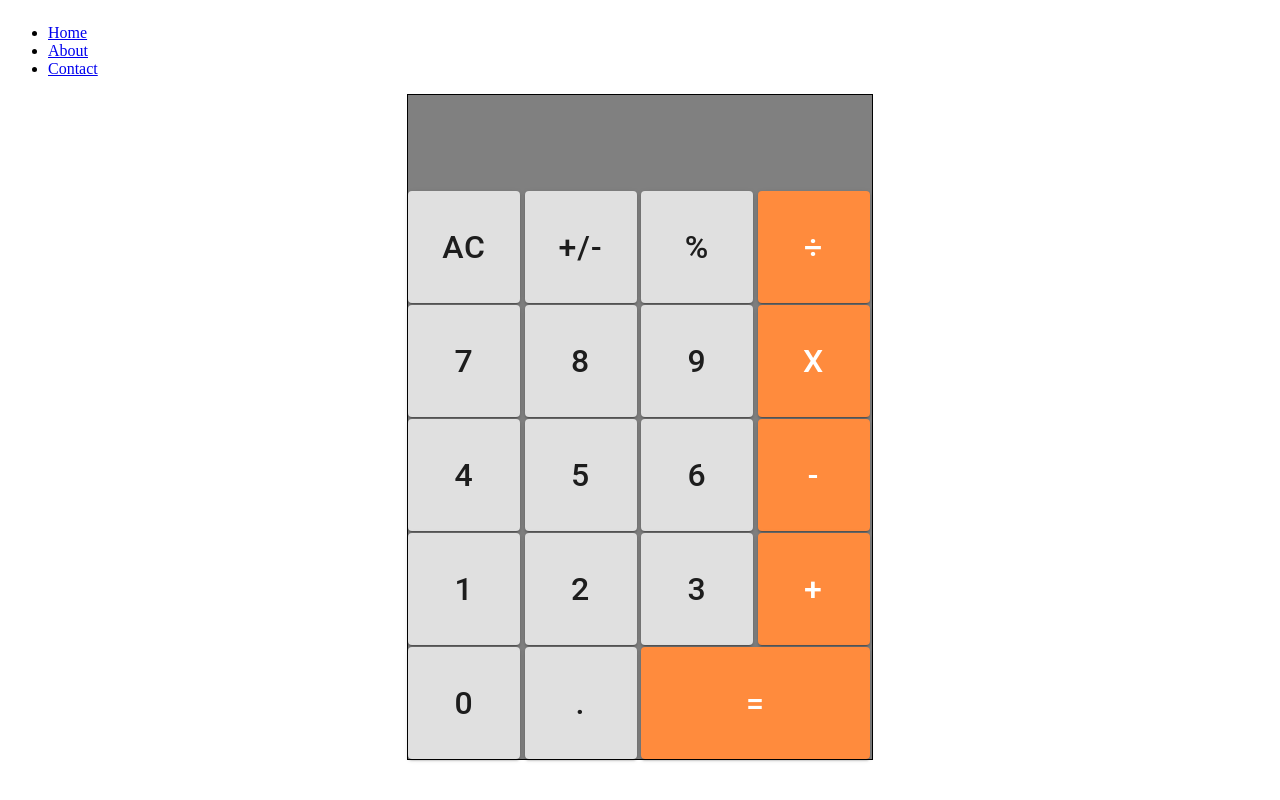
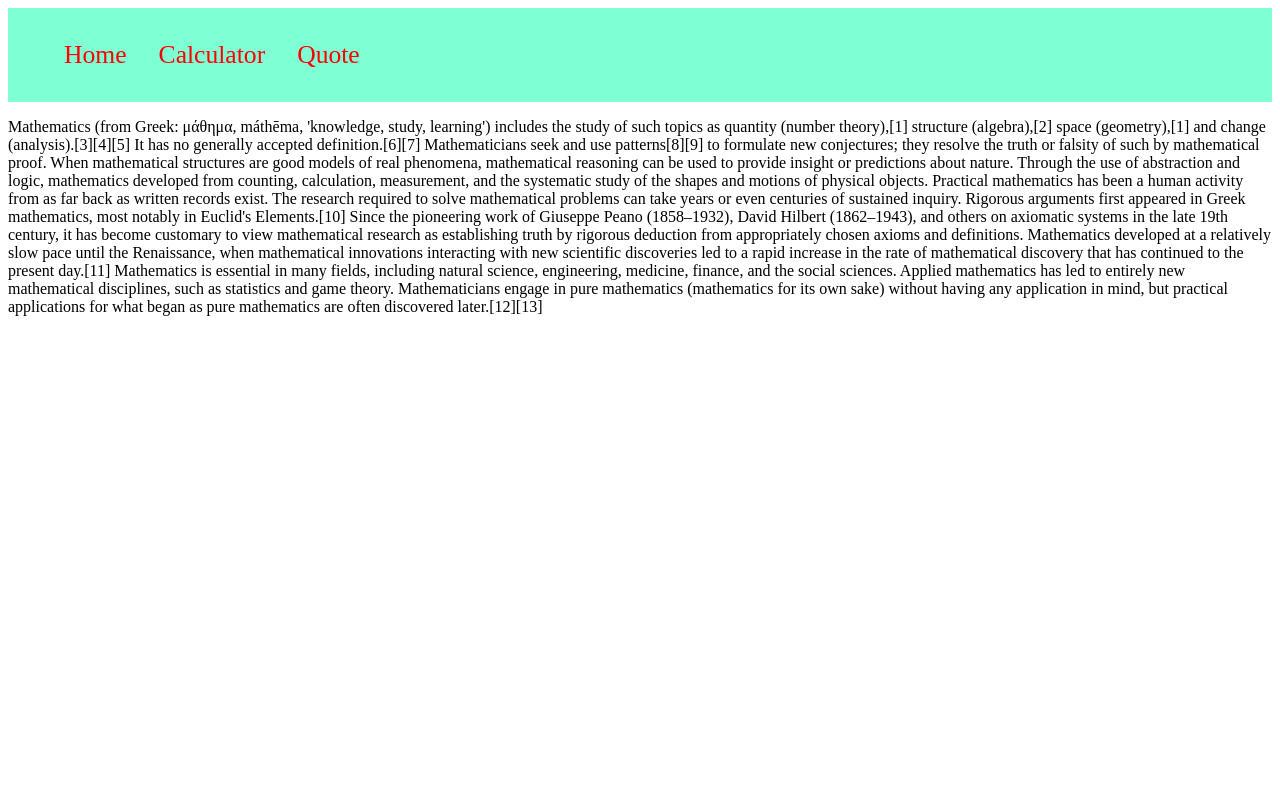
Before and after one commit to oxenprogrammer/simple-calculator, a React (Create React App) app: page / in a window 1280 px wide. Built offline with nearby package versions, Linux system fonts and the light colour scheme.

Commit message:
Feat(math-web): add routing && pages

```diff
--- a/package.json
+++ b/package.json
@@ -15,6 +15,7 @@
     "prop-types": "^15.7.2",
     "react": "^17.0.2",
     "react-dom": "^17.0.2",
+    "react-router-dom": "^5.2.0",
     "react-scripts": "4.0.3",
     "web-vitals": "^1.1.2"
   },
--- a/src/components/App.js
+++ b/src/components/App.js
@@ -14,7 +14,7 @@
     alignSelf: "center",
     "@media(max-width: 480px)": {
       width: "20rem",
-    }
+    },
   },
 }));
 
--- a/src/components/Header.js
+++ b/src/components/Header.js
@@ -1,7 +1,13 @@
 import React, { memo } from "react";
+import { Route, BrowserRouter as Router, Switch } from "react-router-dom";
+
+import App from "./App";
+import HomeComponent from "./home.component";
+import QuoteComponent from "./quote.component";
 
 // eslint-disable-next-line react/display-name
 const Header = memo(() => (
+  <Router>
     <main>
       <nav>
         <ul>
@@ -9,14 +15,20 @@
             <a href="/">Home</a>
           </li>
           <li>
-          <a href="/about">About</a>
+            <a href="/calculator">Calculator</a>
           </li>
           <li>
-          <a href="/contact">Contact</a>
+            <a href="/quote">Quote</a>
           </li>
         </ul>
       </nav>
+      <Switch>
+        <Route path="/" exact component={HomeComponent} />
+        <Route path="/calculator" component={App} />
+        <Route path="/quote" component={QuoteComponent} />
+      </Switch>
     </main>
+  </Router>
 ));
 
 export default Header;
--- a/src/components/button.component.js
+++ b/src/components/button.component.js
@@ -20,7 +20,7 @@
     "@media(max-width: 480px)": {
       height: "4.8rem",
       width: "4.8rem",
-    }
+    },
   },
 }));
 
--- /dev/null
+++ b/src/components/home.component.js
@@ -0,0 +1,38 @@
+/* eslint-disable react/no-unescaped-entities */
+const HomeComponent = () => {
+  return (
+    <div className="home">
+      Mathematics (from Greek: μάθημα, máthēma, 'knowledge, study, learning')
+      includes the study of such topics as quantity (number theory),[1]
+      structure (algebra),[2] space (geometry),[1] and change
+      (analysis).[3][4][5] It has no generally accepted definition.[6][7]
+      Mathematicians seek and use patterns[8][9] to formulate new conjectures;
+      they resolve the truth or falsity of such by mathematical proof. When
+      mathematical structures are good models of real phenomena, mathematical
+      reasoning can be used to provide insight or predictions about nature.
+      Through the use of abstraction and logic, mathematics developed from
+      counting, calculation, measurement, and the systematic study of the shapes
+      and motions of physical objects. Practical mathematics has been a human
+      activity from as far back as written records exist. The research required
+      to solve mathematical problems can take years or even centuries of
+      sustained inquiry. Rigorous arguments first appeared in Greek mathematics,
+      most notably in Euclid's Elements.[10] Since the pioneering work of
+      Giuseppe Peano (1858–1932), David Hilbert (1862–1943), and others on
+      axiomatic systems in the late 19th century, it has become customary to
+      view mathematical research as establishing truth by rigorous deduction
+      from appropriately chosen axioms and definitions. Mathematics developed at
+      a relatively slow pace until the Renaissance, when mathematical
+      innovations interacting with new scientific discoveries led to a rapid
+      increase in the rate of mathematical discovery that has continued to the
+      present day.[11] Mathematics is essential in many fields, including
+      natural science, engineering, medicine, finance, and the social sciences.
+      Applied mathematics has led to entirely new mathematical disciplines, such
+      as statistics and game theory. Mathematicians engage in pure mathematics
+      (mathematics for its own sake) without having any application in mind, but
+      practical applications for what began as pure mathematics are often
+      discovered later.[12][13]
+    </div>
+  );
+};
+
+export default HomeComponent;
--- /dev/null
+++ b/src/components/quote.component.js
@@ -0,0 +1,9 @@
+import qoute from '../assets/img/qoute.jpg';
+
+const QuoteComponent = () => {
+  return <div className="about">
+    <img src={qoute} alt={'Beauty of mathematics'} />
+  </div>;
+};
+
+export default QuoteComponent;
--- a/src/index.css
+++ b/src/index.css
@@ -6,3 +6,30 @@
   justify-content: center;
   align-content: center;
 }
+
+main {
+  display: flex;
+  justify-content: center;
+  flex-direction: column;
+}
+
+nav {
+  background-color: aquamarine;
+  margin-bottom: 1rem;
+}
+
+nav ul {
+  display: flex;
+  list-style-type: none;
+}
+
+nav ul li {
+  padding: 1rem;
+  font-size: 1.6rem;
+}
+
+nav ul li a {
+  text-decoration: none;
+  color: red;
+  float: right;
+}
--- a/src/index.js
+++ b/src/index.js
@@ -1,6 +1,6 @@
 import "./index.css";
 
-import App from "./components/App";
+// import App from "./components/App";
 import Header from "./components/Header";
 import React from "react";
 import ReactDOM from "react-dom";
@@ -9,7 +9,7 @@
 ReactDOM.render(
   <React.StrictMode>
     <Header />
-    <App />
+    {/* <App /> */}
   </React.StrictMode>,
   document.getElementById("root")
 );
```
Also changed, not shown: src/assets/img/qoute.jpg (added), 1 other file (tests, documents, lock files or other folders). Lines whose indentation alone changed are shown as unchanged.
